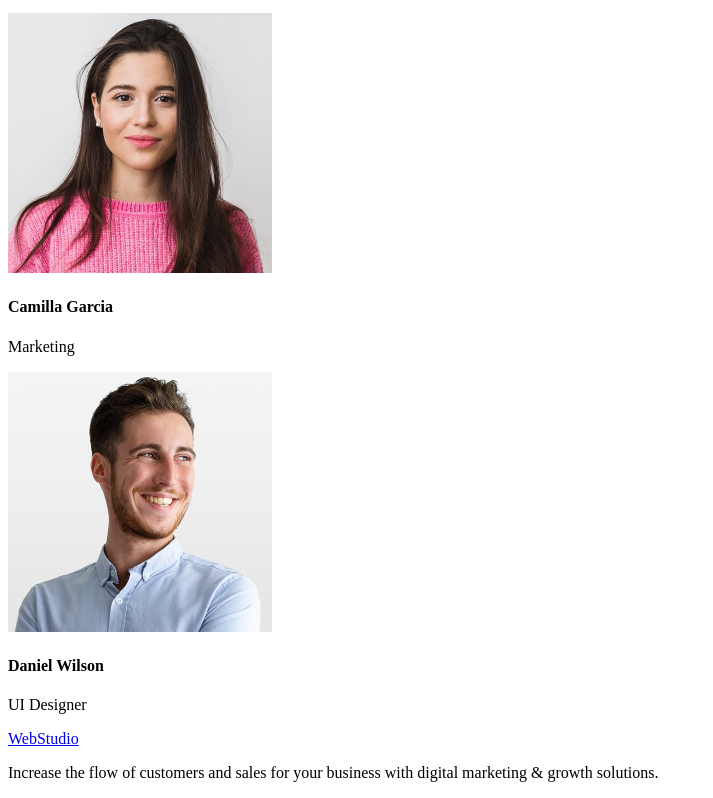
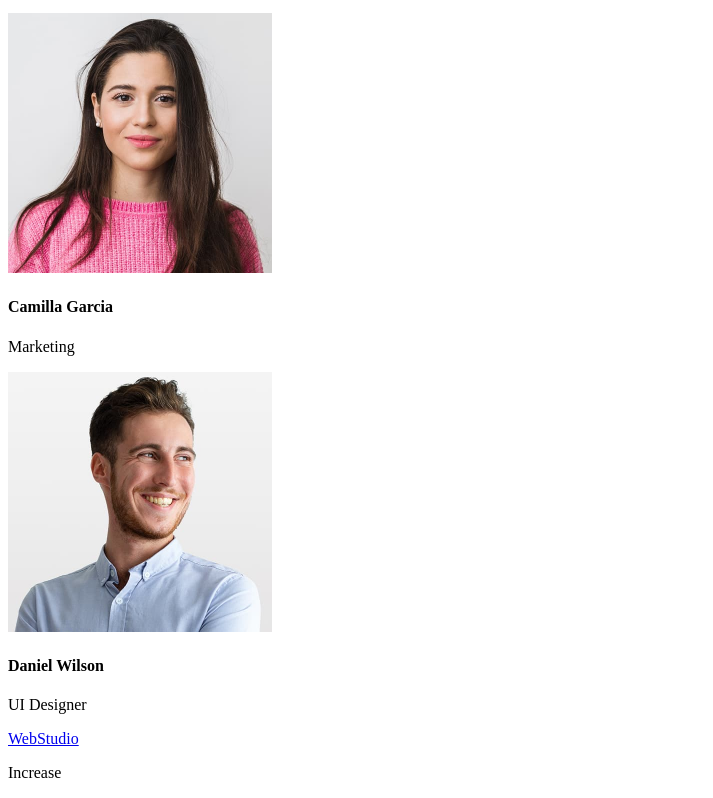
Before and after one commit to nataliyaonikitina-dot/goit-markup-hw-01, a plain HTML site: page index.html in a window 1280 px wide. Shown: the part 1370-2168 px from the top of the page, without its empty margins (0-713 px from the left). Drawn offline with Linux system fonts and the light colour scheme.

Commit message:
code change

```diff
--- a/index.html
+++ b/index.html
@@ -71,7 +71,7 @@
  <footer>
 <a href="./index.html"> WebStudio</a>
 
-<p>Increase the flow of customers and sales for your business with digital marketing & growth solutions.</p>
+<p>Increase </p>
  </footer>
  </body>
 </html>
```
